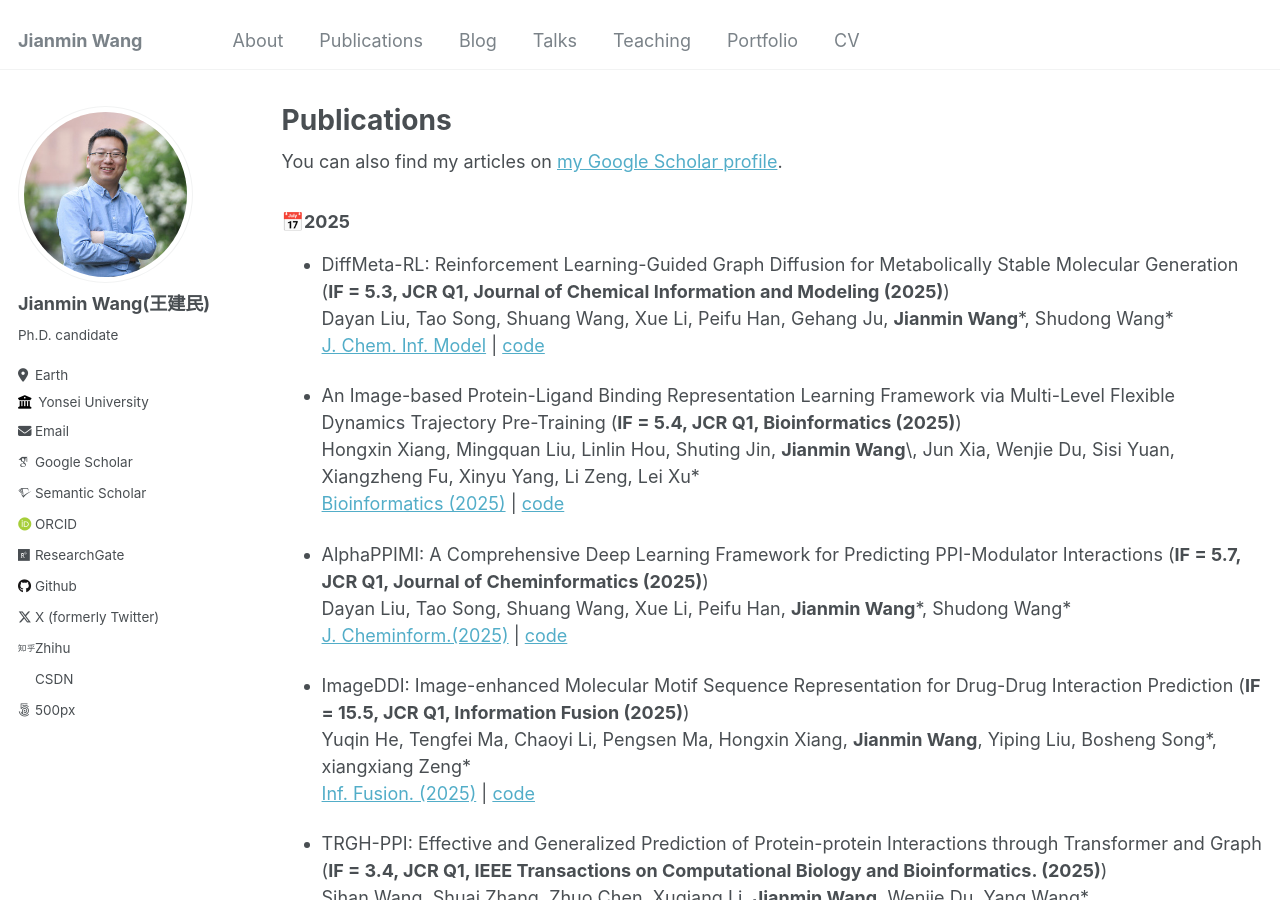
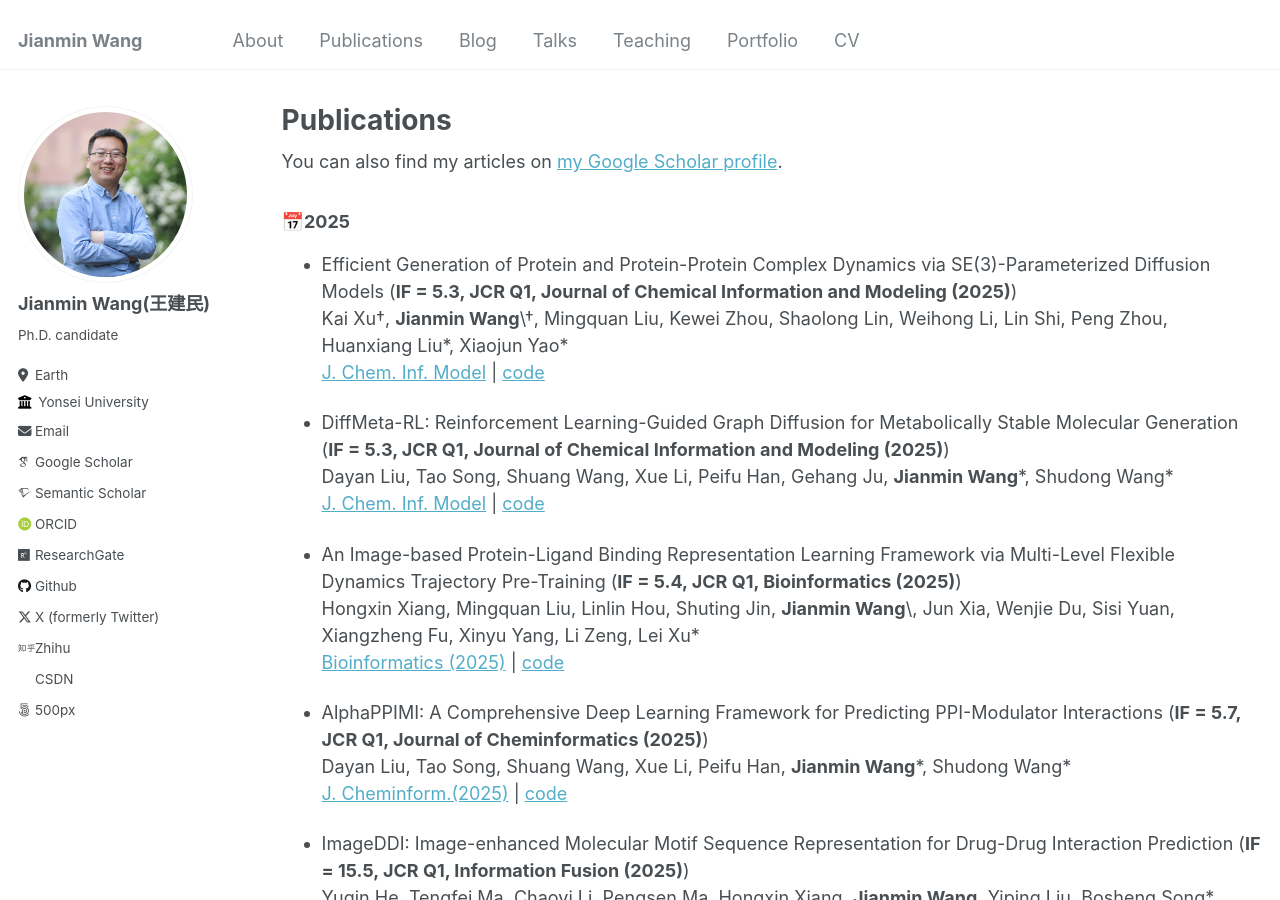
Before and after one commit to Jianmin2drugai/Jianmin2drugai.github.io, a Jekyll site: the page built from _pages/publications.md, in a window 1280 px wide and 900 px high. Built offline with Jekyll 4.4.1, drawn with Linux system fonts in a browser that asks for light colours; some web fonts are replaced.

Commit message:
Update publications.md

```diff
--- a/_pages/publications.md
+++ b/_pages/publications.md
@@ -16,6 +16,10 @@ author_profile: true
 {% endfor %}
 
 ### &#x1F4C5;2025
+
+*   Efficient Generation of Protein and Protein-Protein Complex Dynamics via SE(3)-Parameterized Diffusion Models (**IF = 5.3, JCR Q1, Journal of Chemical Information and Modeling (2025)**)
+    Kai Xu†, **Jianmin Wang**\†, Mingquan Liu, Kewei Zhou, Shaolong Lin, Weihong Li, Lin Shi, Peng Zhou, Huanxiang Liu\*, Xiaojun Yao\*
+    [J. Chem. Inf. Model](https://github.com/lfs119/PTraj-Diff) | [code](https://github.com/lfs119/PTraj-Diff)
 
 *   DiffMeta-RL: Reinforcement Learning-Guided Graph Diffusion for Metabolically Stable Molecular Generation (**IF = 5.3, JCR Q1, Journal of Chemical Information and Modeling (2025)**)
     Dayan Liu, Tao Song, Shuang Wang, Xue Li, Peifu Han, Gehang Ju, **Jianmin Wang**\*, Shudong Wang\*
```
